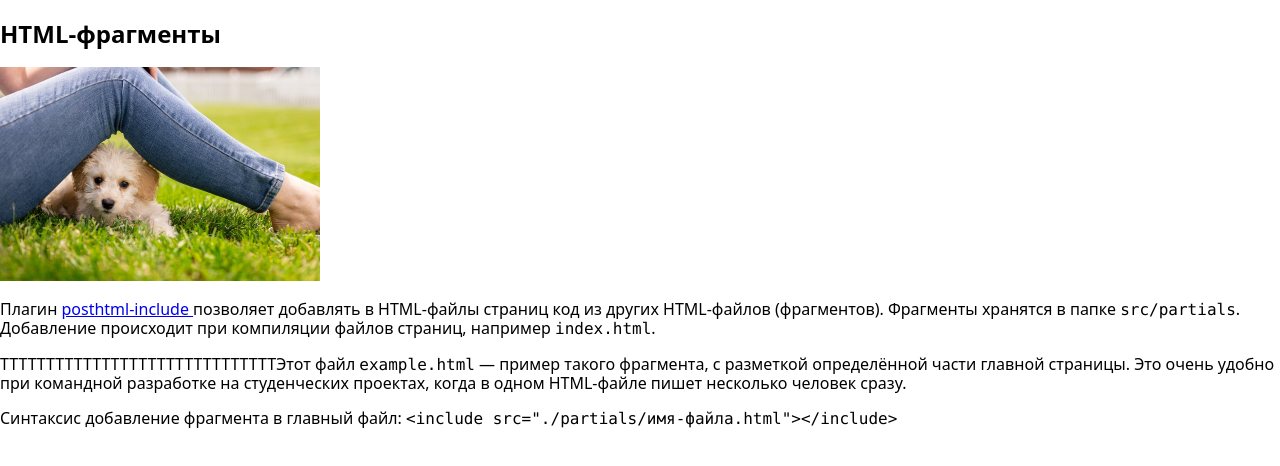
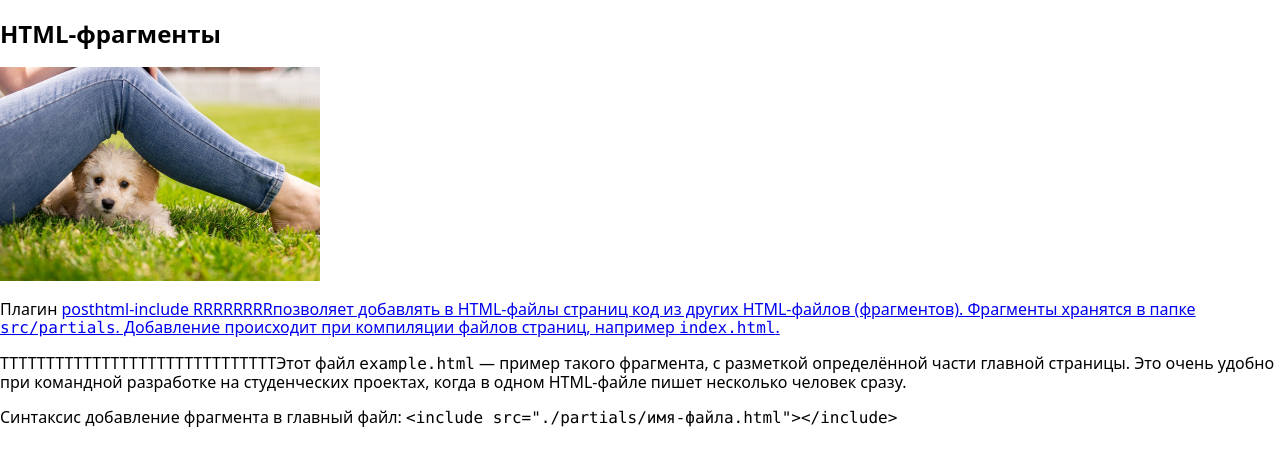
Before and after one commit to taras-kozachok/goit-js-hw-09, a plain HTML site: page index.html in a window 1280 px wide. Drawn offline with nearby package versions, Linux system fonts and the light colour scheme.

Commit message:
Deploying to gh-pages from @ taras-kozachok/goit-js-hw-09@24ac1508aac1550efc977830a215e7d28ce204db 🚀

```diff
--- a/index.html
+++ b/index.html
@@ -1 +1 @@
-<!DOCTYPE html><html lang="ru"><head><meta charset="UTF-8"><meta name="viewport" content="width=device-width, initial-scale=1.0"><title>Заголовок страницы</title><link rel="stylesheet" href="https://cdnjs.cloudflare.com/ajax/libs/modern-normalize/1.0.0/modern-normalize.min.css" integrity="sha512-ISS7cAi1PEhQ8jnbJpJZMd29NlhNj4AWYyLOSp2CE/CsHxTCu+r+t0D2yoJudVrd0/8fTVPUVDzY5Tvli75u/g==" crossorigin=""><link rel="stylesheet" href="/goit-js-hw-09/src.d125b01e.css"></head><body>  <article class="example"> <h1>HTML-фрагменты</h1> <img src="/goit-js-hw-09/demo.090c7c6d.jpg" alt="" width="320"> <p> Плагин <a href="https://github.com/posthtml/posthtml-include" target="_blank" rel="noopener noreferrer"> posthtml-include </a> позволяет добавлять в HTML-файлы страниц код из других HTML-файлов (фрагментов). Фрагменты хранятся в папке <code>src/partials</code>. Добавление происходит при компиляции файлов страниц, например <code>index.html</code>. </p> <p> TTTTTTTTTTTTTTTTTTTTTTTTTTTTTTЭтот файл <code>example.html</code> &mdash; пример такого фрагмента, с разметкой определённой части главной страницы. Это очень удобно при командной разработке на студенческих проектах, когда в одном HTML-файле пишет несколько человек сразу. </p> <p> Синтаксис добавление фрагмента в главный файл: <code> &lt;include src="./partials/имя-файла.html"&gt;&lt;/include&gt; </code> </p> <div class="background"></div> </article>  <script src="/goit-js-hw-09/src.c9c4cf1c.js"></script> </body></html>
+<!DOCTYPE html><html lang="ru"><head><meta charset="UTF-8"><meta name="viewport" content="width=device-width, initial-scale=1.0"><title>Заголовок страницы</title><link rel="stylesheet" href="https://cdnjs.cloudflare.com/ajax/libs/modern-normalize/1.0.0/modern-normalize.min.css" integrity="sha512-ISS7cAi1PEhQ8jnbJpJZMd29NlhNj4AWYyLOSp2CE/CsHxTCu+r+t0D2yoJudVrd0/8fTVPUVDzY5Tvli75u/g==" crossorigin=""><link rel="stylesheet" href="/goit-js-hw-09/src.d125b01e.css"></head><body>  <article class="example"> <h1>HTML-фрагменты</h1> <img src="/goit-js-hw-09/demo.090c7c6d.jpg" alt="" width="320"> <p> Плагин <a href="https://github.com/posthtml/posthtml-include" target="_blank" rel="noopener noreferrer"> posthtml-include RRRRRRRRпозволяет добавлять в HTML-файлы страниц код из других HTML-файлов (фрагментов). Фрагменты хранятся в папке <code>src/partials</code>. Добавление происходит при компиляции файлов страниц, например <code>index.html</code>. </a></p> <p> TTTTTTTTTTTTTTTTTTTTTTTTTTTTTTЭтот файл <code>example.html</code> &mdash; пример такого фрагмента, с разметкой определённой части главной страницы. Это очень удобно при командной разработке на студенческих проектах, когда в одном HTML-файле пишет несколько человек сразу. </p> <p> Синтаксис добавление фрагмента в главный файл: <code> &lt;include src="./partials/имя-файла.html"&gt;&lt;/include&gt; </code> </p> <div class="background"></div> </article>  <script src="/goit-js-hw-09/src.c9c4cf1c.js"></script> </body></html>
```
